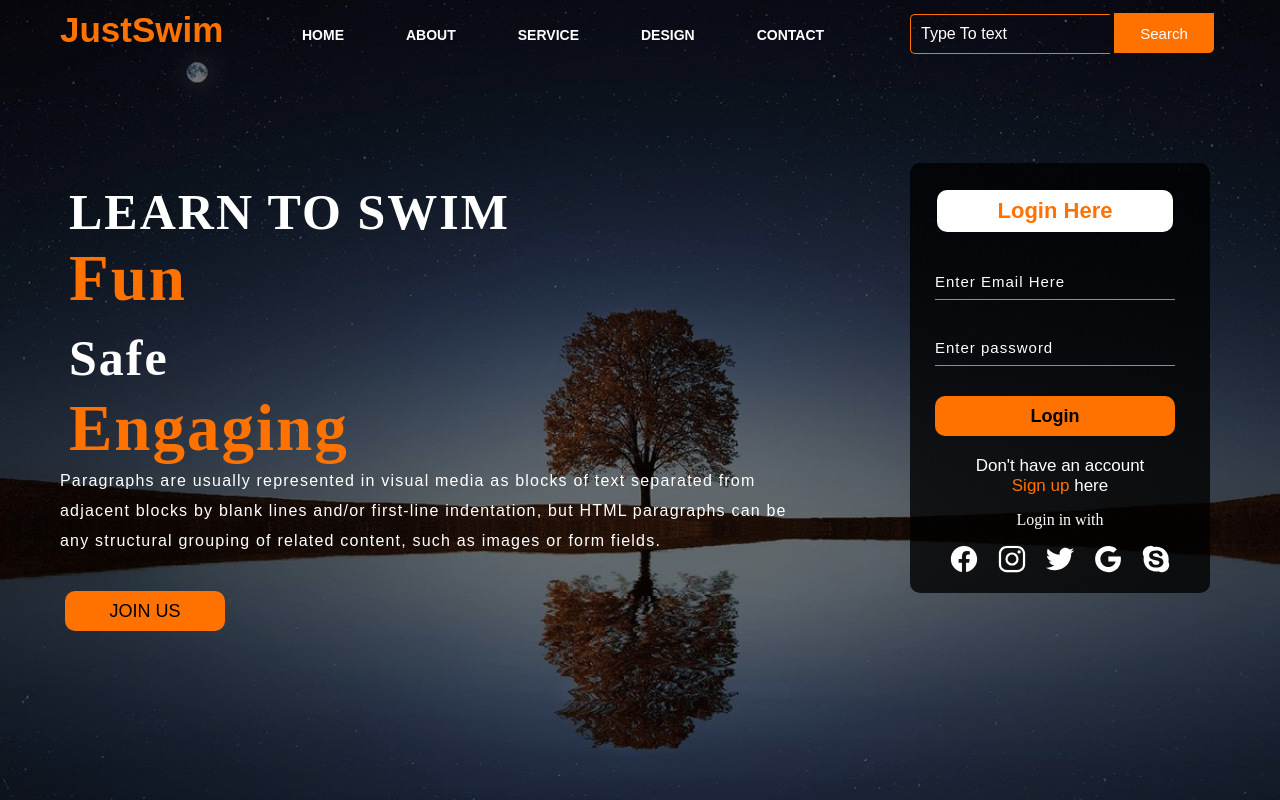
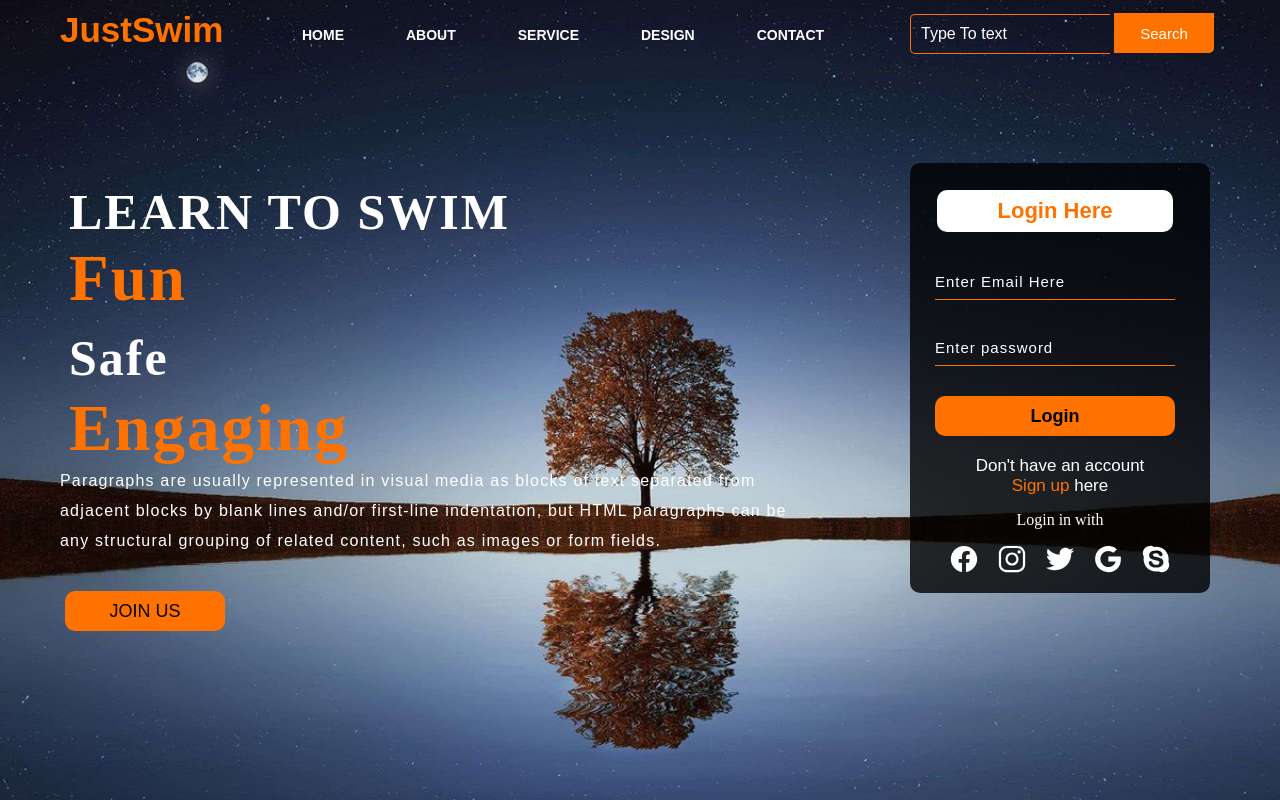
Before and after one commit to Isaacbrain/isaacbrain.github.io, a plain HTML site: page index.html in a window 1280 px wide. Drawn offline with nearby package versions, Linux system fonts and the light colour scheme.

Commit message:
Background image color removed

```diff
--- a/style.css
+++ b/style.css
@@ -6,7 +6,7 @@
 .main{
     width: 100%;
     height: 100vh;
-    background: linear-gradient(to top,rgba(0,0,0,0.5)50%, rgba(0,0,0,0.5)50%), url(./image/bgimg.jpeg);
+    background: url(./image/bgimg.jpeg);
     background-position: center;
     background-size: cover;
 
```
